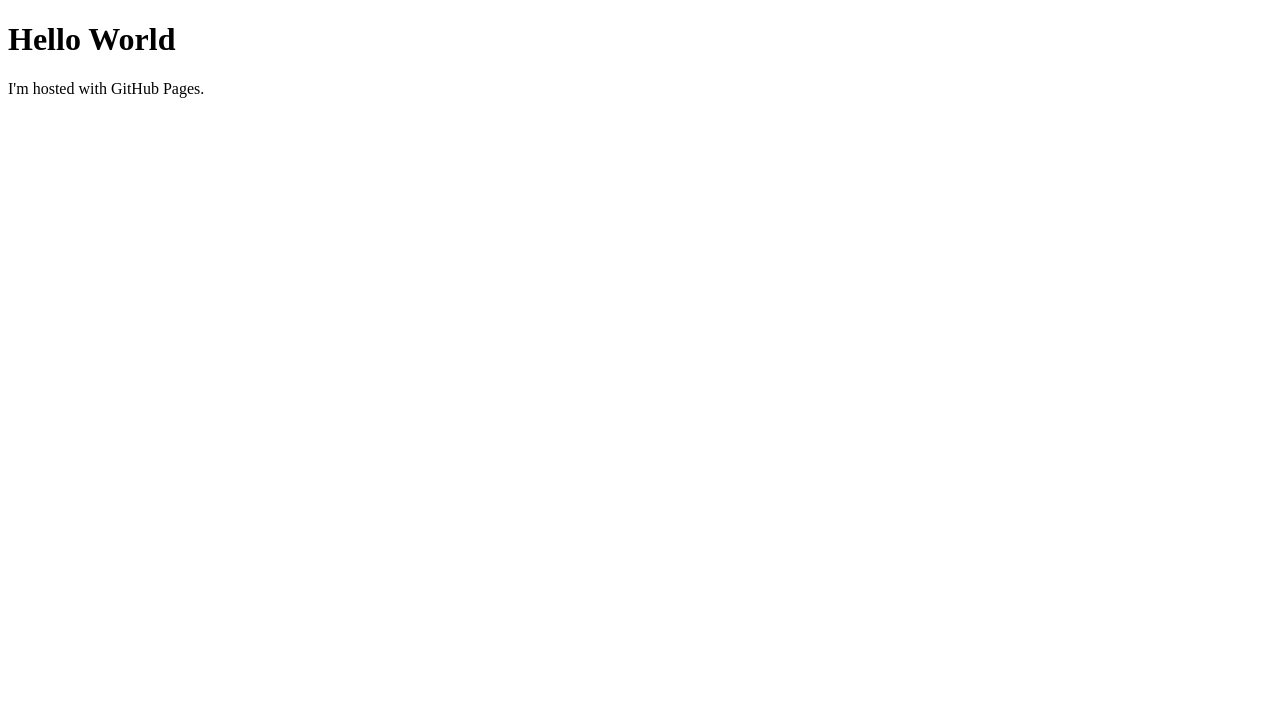
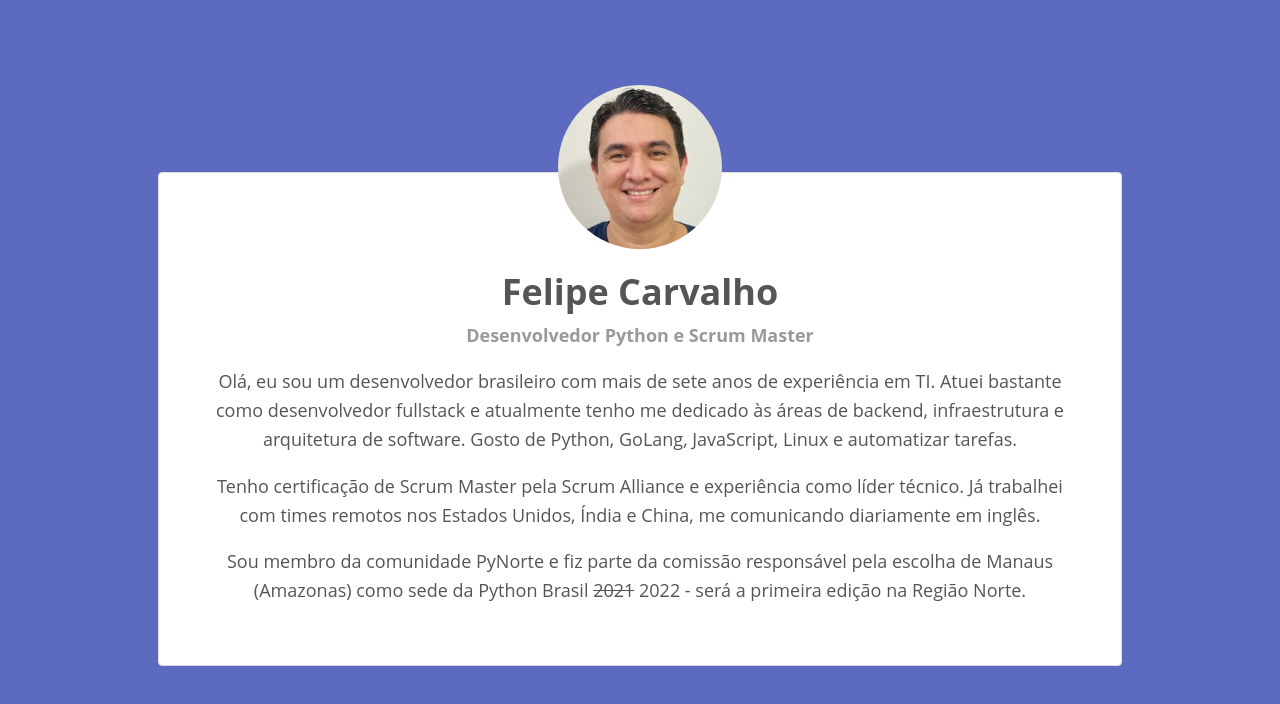
Before and after one commit to 07carvalho/07carvalho.github.io, a plain HTML site: page index.html in a window 1280 px wide. Drawn offline with Linux system fonts and the light colour scheme.

Commit message:
primeira versao da landing page

```diff
--- a/index.html
+++ b/index.html
@@ -1,7 +1,26 @@
 <!DOCTYPE html>
 <html>
-<body>
-    <h1>Hello World</h1>
-    <p>I'm hosted with GitHub Pages.</p>
-</body>
+    <head>
+        <meta name="viewport" content="width=device-width, initial-scale=1.0"/>
+        <title>Felipe Carvalho</title>
+        <link rel="stylesheet" type="text/css" href="static/style.css" />
+    </head>
+    <body>
+        <div class="main-container">
+            <div class="row">
+                <div class="box-container">
+                    <div class="img-container">
+                        <div class="fluid-container">
+                            <img class="responsive-img circle profile-img" src="static/img/profile_164.jpg" />
+                        </div>
+                    </div>
+                    <h1 class="dev-name">Felipe Carvalho</h1>
+                    <h3 class="dev-title">Desenvolvedor Python e Scrum Master</h3>
+                    <p>Olá, eu sou um desenvolvedor brasileiro com mais de sete anos de experiência em TI. Atuei bastante como desenvolvedor fullstack e atualmente tenho me dedicado às áreas de backend, infraestrutura e arquitetura de software. Gosto de Python, GoLang, JavaScript, Linux e automatizar tarefas.</p>
+                    <p>Tenho certificação de Scrum Master pela Scrum Alliance e experiência como líder técnico. Já trabalhei com times remotos nos Estados Unidos, Índia e China, me comunicando diariamente em inglês.</p>
+                    <p>Sou membro da comunidade PyNorte e fiz parte da comissão responsável pela escolha de Manaus (Amazonas) como sede da Python Brasil <s>2021</s> 2022 - será a primeira edição na Região Norte.</p>
+                </div>
+            </div>
+        </div>
+    </body>
 </html>
--- /dev/null
+++ b/static/style.css
@@ -0,0 +1,72 @@
+body {
+    font-size: 18px;
+    line-height: 1.6;
+    font-family: "Open Sans", sans-serif;
+    color: #555;
+    background-color: #5c6bc0;
+    margin: 0;
+}
+
+img {
+    border-style: none;
+}
+
+.main-container {
+    width: 90%;
+    max-width: 964px;
+    margin-top: 172px;
+    margin-bottom: 64px;
+    margin-left: auto;
+    margin-right: auto;
+}
+
+.row {
+    width: auto;
+}
+
+.box-container {
+    text-align: center;
+    padding: 42px;
+    background-color: #FFF;
+    border: 1px solid #DDD;
+    border-radius: 4px;
+}
+
+.img-container {
+    position: relative;
+}
+
+.fluid-container {
+    position: absolute;
+    top: -130px;
+    margin-left: auto;
+    margin-right: auto;
+    left: 0;
+    right: 0;
+    text-align: center;
+}
+
+.responsive-img {
+    max-width: 100%;
+    height: auto;
+}
+
+.circle {
+    border-radius: 50%;
+}
+
+.profile-img {
+    width: 164px;
+    height: 164px;
+}
+
+.dev-name {
+    margin-top: 48px;
+    margin-bottom: 0px;
+}
+
+.dev-title {
+    color: rgba(0, 0, 0, .4);
+    font-size: 18px;
+    margin: 0;
+}
```
Also changed, not shown: static/img/profile_164.jpg (added), 1 other file.
